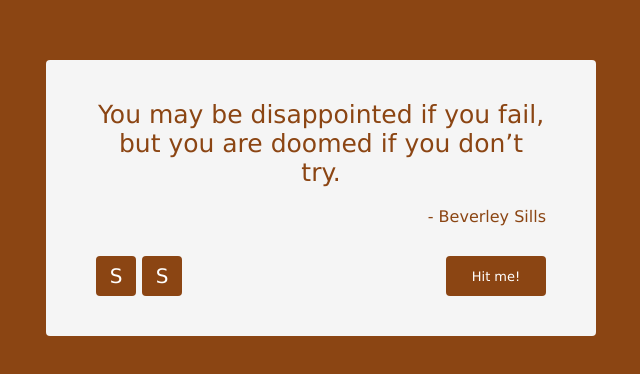
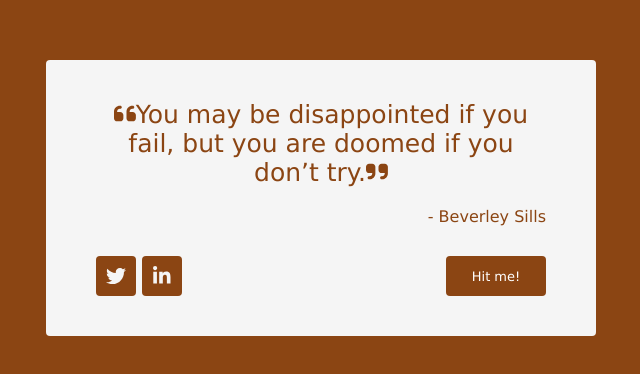
Before and after one commit to MakeItBack/Random-Quote-Machine, a React (Create React App) app: page / in a window 1280 px wide. Shown: the part 202-576 px from the top of the page, without its empty margins (319-959 px from the left). Built offline with nearby package versions, Linux system fonts and the light colour scheme.

Commit message:
update fontawesome
Remove standard fa package and add React version.
Add icons to quote and social components

```diff
--- a/package.json
+++ b/package.json
@@ -3,7 +3,10 @@
   "version": "0.1.0",
   "private": true,
   "dependencies": {
-    "@fortawesome/fontawesome-free": "^6.3.0",
+    "@fortawesome/fontawesome-svg-core": "^6.3.0",
+    "@fortawesome/free-brands-svg-icons": "^6.3.0",
+    "@fortawesome/free-solid-svg-icons": "^6.3.0",
+    "@fortawesome/react-fontawesome": "^0.2.0",
     "@testing-library/jest-dom": "^5.16.5",
     "@testing-library/react": "^13.4.0",
     "@testing-library/user-event": "^13.5.0",
--- a/src/App.css
+++ b/src/App.css
@@ -16,4 +16,5 @@
 .App-social {
    display: flex;
    flex-flow: row nowrap;
+   color: whitesmoke;
 }
--- a/src/App.js
+++ b/src/App.js
@@ -4,6 +4,8 @@ import Quote from "./components/Quote";
 import Author from "./components/Author";
 import Social from "./components/Social";
 import Refresh from "./components/Refresh";
+import { faTwitter, faLinkedinIn } from "@fortawesome/free-brands-svg-icons";
+import { FontAwesomeIcon } from "@fortawesome/react-fontawesome";
 
 function App() {
    const defaultBackground = "saddlebrown";
@@ -14,8 +16,16 @@ function App() {
             <Author backgroundColour={defaultBackground} />
             <footer className="App-footer">
                <div className="App-social">
-                  <Social backgroundColour={defaultBackground} />
-                  <Social backgroundColour={defaultBackground} />
+                  <Social
+                     backgroundColour={defaultBackground}
+                     socialLink={"https://random-quote-machine.freecodecamp.rocks/"}
+                     socialIcon={<FontAwesomeIcon icon={faTwitter} className="App-social" />}
+                  />
+                  <Social
+                     backgroundColour={defaultBackground}
+                     socialLink={"https://random-quote-machine.freecodecamp.rocks/"}
+                     socialIcon={<FontAwesomeIcon icon={faLinkedinIn} className="App-social" />}
+                  />
                </div>
                <Refresh backgroundColour={defaultBackground} />
             </footer>
--- a/src/components/Quote.js
+++ b/src/components/Quote.js
@@ -1,3 +1,6 @@
+import { FontAwesomeIcon } from "@fortawesome/react-fontawesome";
+import { faQuoteLeft, faQuoteRight } from "@fortawesome/free-solid-svg-icons";
+
 function Quote(props) {
    const styles = {
       fontSize: 25,
@@ -7,7 +10,13 @@ function Quote(props) {
       color: props.backgroundColour,
    };
    const sampleQuote = "You may be disappointed if you fail, but you are doomed if you don’t try.";
-   return <div style={styles}>{sampleQuote}</div>;
+   return (
+      <div style={styles}>
+         <FontAwesomeIcon icon={faQuoteLeft} />
+         {props.quote || sampleQuote}
+         <FontAwesomeIcon icon={faQuoteRight} />
+      </div>
+   );
 }
 
 export default Quote;
--- a/src/components/Social.js
+++ b/src/components/Social.js
@@ -12,7 +12,11 @@ function Social(props) {
       justifyContent: "center",
       marginRight: 6,
    };
-   return <div style={styles}>S</div>;
+   return (
+      <div style={styles}>
+         <a href={props.socialLink || "#"}>{props.socialIcon || "#"}</a>
+      </div>
+   );
 }
 
 export default Social;
```
Also changed, not shown: 1 other file (tests, documents, lock files or other folders).
